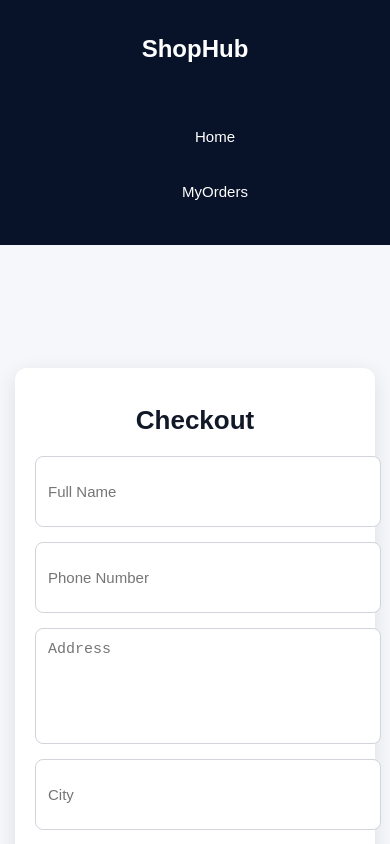
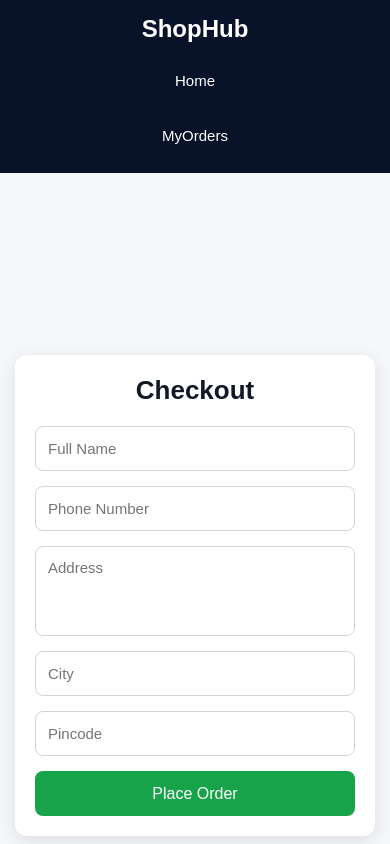
Before and after one commit to jebinelias-stack/-e-commerce-react-frontend, a React (Vite) app: page /checkout in a window 390 px wide. Shown: the top 844 px of the page. Built offline with nearby package versions, Linux system fonts and the light colour scheme.

Commit message:
Made all pages responsive for mobile and tablet

```diff
--- a/src/CSS/Home.css
+++ b/src/CSS/Home.css
@@ -1,104 +1,195 @@
-@media (max-width: 768px) {
+* {
+  margin: 0;
+  padding: 0;
+  box-sizing: border-box;
+  font-family: Arial, sans-serif;
+}
+
+body {
+  background: #f4f4f4;
+}
 
 .navbar {
-    flex-direction: column;
-    gap: 15px;
-    padding: 20px;
-    text-align: center;
+  background: #111827;
+  color: white;
+  padding: 20px 60px;
+
+  display: flex;
+  justify-content: space-between;
+  align-items: center;
 }
 
-  .search {
-    width: 100%;
-    max-width: 350px;
+.search{
+    width:300px;
+    padding:10px;
+    border-radius:8px;
+    border:none;
+}
+
+.category{
+    display:flex;
+    gap:15px;
+    padding:20px 30px;
+}
+
+.category button{
+    padding:10px 20px;
+    border:none;
+    border-radius:20px;
+    cursor:pointer;
 }
 
 .nav-links {
-    justify-content: center;
-    flex-wrap: wrap;
-    gap: 15px;
+  display: flex;
+  gap: 30px;
+  list-style: none;
 }
 
-  .category {
-    justify-content: center;
-    flex-wrap: wrap;
-    gap: 10px;
-    padding: 15px;
+.nav-links li {
+  cursor: pointer;
 }
 
-  .home1 {
-    grid-template-columns: repeat(auto-fit, minmax(200px, 1fr));
-    padding: 15px;
+.btn1{
+  background-color: #111827;
+  border: #111827;
 }
 
-  .products {
-    max-width: 100%;
+.home1{
+    display: grid;
+    grid-template-columns: repeat(auto-fill, minmax(220px, 1fr));
+    gap: 20px;
+    padding: 20px;
 }
 
-  .products img {
+.products{
+    width: 100%;
+    max-width: 220px;
+    margin: auto;
+    border: 1px solid #ddd;
+    border-radius: 10px;
+    padding: 15px;
+    text-align: center;
+    background: white;
+    transition: transform 0.2s;
+}
+
+.products:hover {
+    transform: scale(1.02);
+}
+
+.products img{
+    width: 100%;
     height: 220px;
+    object-fit: cover;
+    border-radius: 8px;
+}
+
+.products h2{
+    margin-top: 10px;
+    font-size: 20px;
+}
+
+.products p{
+    font-size: 18px;
+    font-weight: bold;
+}
+
+/* Mobile */
+
+@media (max-width:480px){
+
+.navbar{
+    flex-direction:column;
+    gap:15px;
+    padding:20px;
+}
+
+.search{
+    width:100%;
+}
+
+.nav-links{
+    flex-direction:column;
+    align-items:center;
+    gap:15px;
+}
+
+.category{
+    flex-wrap:wrap;
+    justify-content:center;
+    padding:15px;
+}
+
+.category button{
+    padding:8px 16px;
+}
+
+.home1{
+    grid-template-columns:1fr;
+    padding:15px;
+}
+
+.products{
+    max-width:100%;
 }
 
 }
 
-@media (max-width: 480px) {
+/* Tablet */
 
-  .navbar {
-    flex-direction: column;
-    padding: 15px;
-    gap: 15px;
+@media (min-width:481px) and (max-width:767px){
+
+.navbar{
+    flex-direction:column;
+    gap:15px;
+    padding:20px;
 }
 
-  .navbar h2,
-  .logo {
-    font-size: 24px;
+.search{
+    width:100%;
+    max-width:400px;
 }
 
-  .search {
-    width: 100%;
-    font-size: 15px;
+.nav-links{
+    flex-wrap:wrap;
+    justify-content:center;
 }
 
-  .nav-links {
-    width: 100%;
-    flex-direction: column;
-    align-items: center;
-    gap: 12px;
+.category{
+    flex-wrap:wrap;
+    justify-content:center;
 }
 
-  .category {
-    display: flex;
-    flex-wrap: wrap;
-    justify-content: center;
-    gap: 10px;
-  }
-
-  .category button {
-    width: 45%;
-    padding: 10px;
-    font-size: 14px;
-  }
-
-  .home1 {
-    grid-template-columns: 1fr;
-    gap: 20px;
-    padding: 15px;
-  }
-
-  .products {
-    width: 100%;
-    max-width: 330px;
-  }
-
-  .products img {
-    height: 250px;
-  }
-
-  .products h2 {
-    font-size: 18px;
-  }
-
-  .products p {
-    font-size: 16px;
+.home1{
+    grid-template-columns:repeat(2,1fr);
 }
 
 }
+
+/* Laptop */
+
+@media (min-width:768px) and (max-width:1024px){
+
+.navbar{
+    padding:20px 30px;
+}
+
+.search{
+    width:220px;
+}
+
+.home1{
+    grid-template-columns:repeat(3,1fr);
+}
+
+}
+
+/* Desktop / PC */
+
+@media (min-width:1025px){
+
+.home1{
+    grid-template-columns:repeat(auto-fill,minmax(220px,1fr));
+}
+
+}
```
Lines whose indentation alone changed are shown as unchanged.
